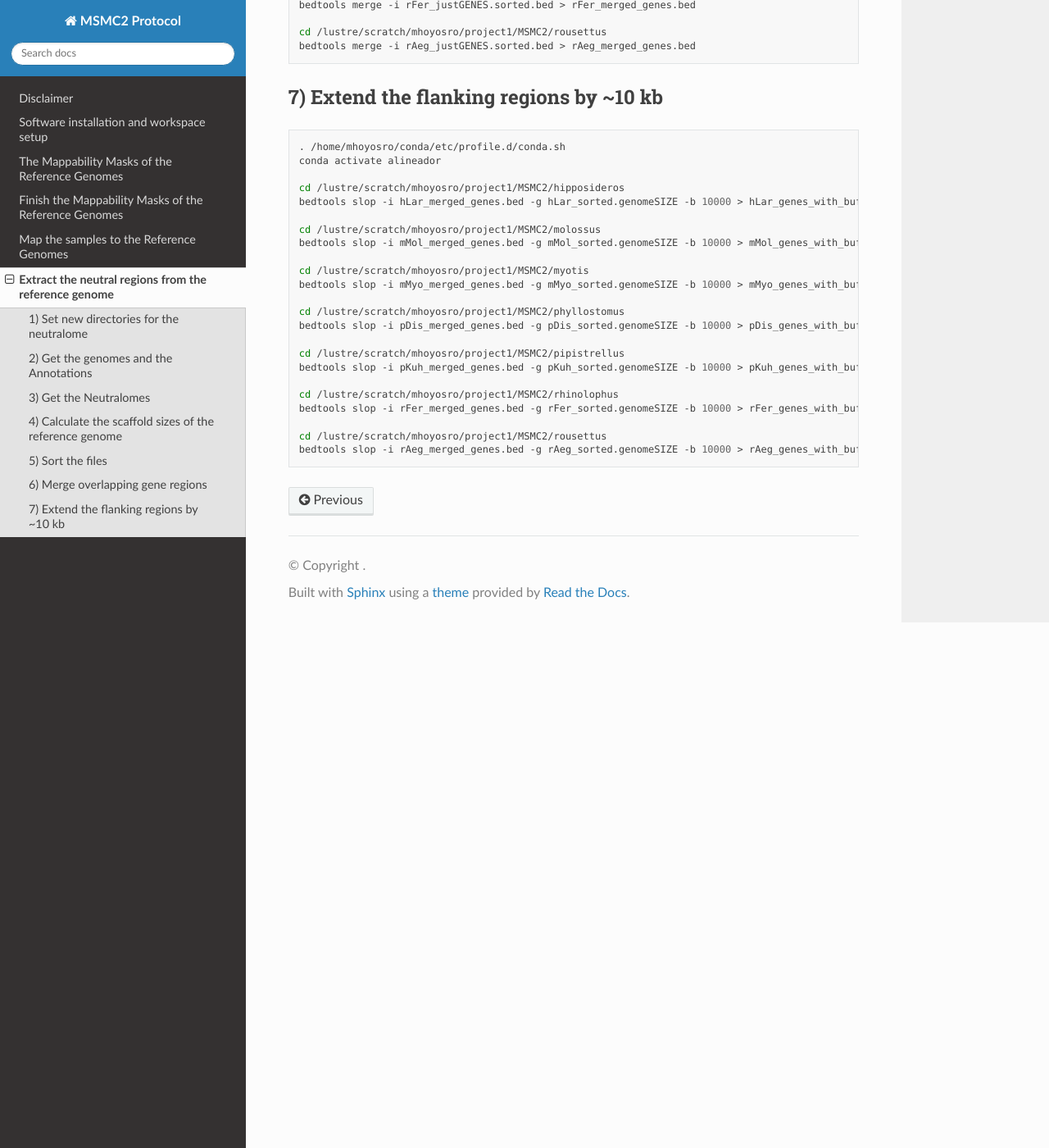
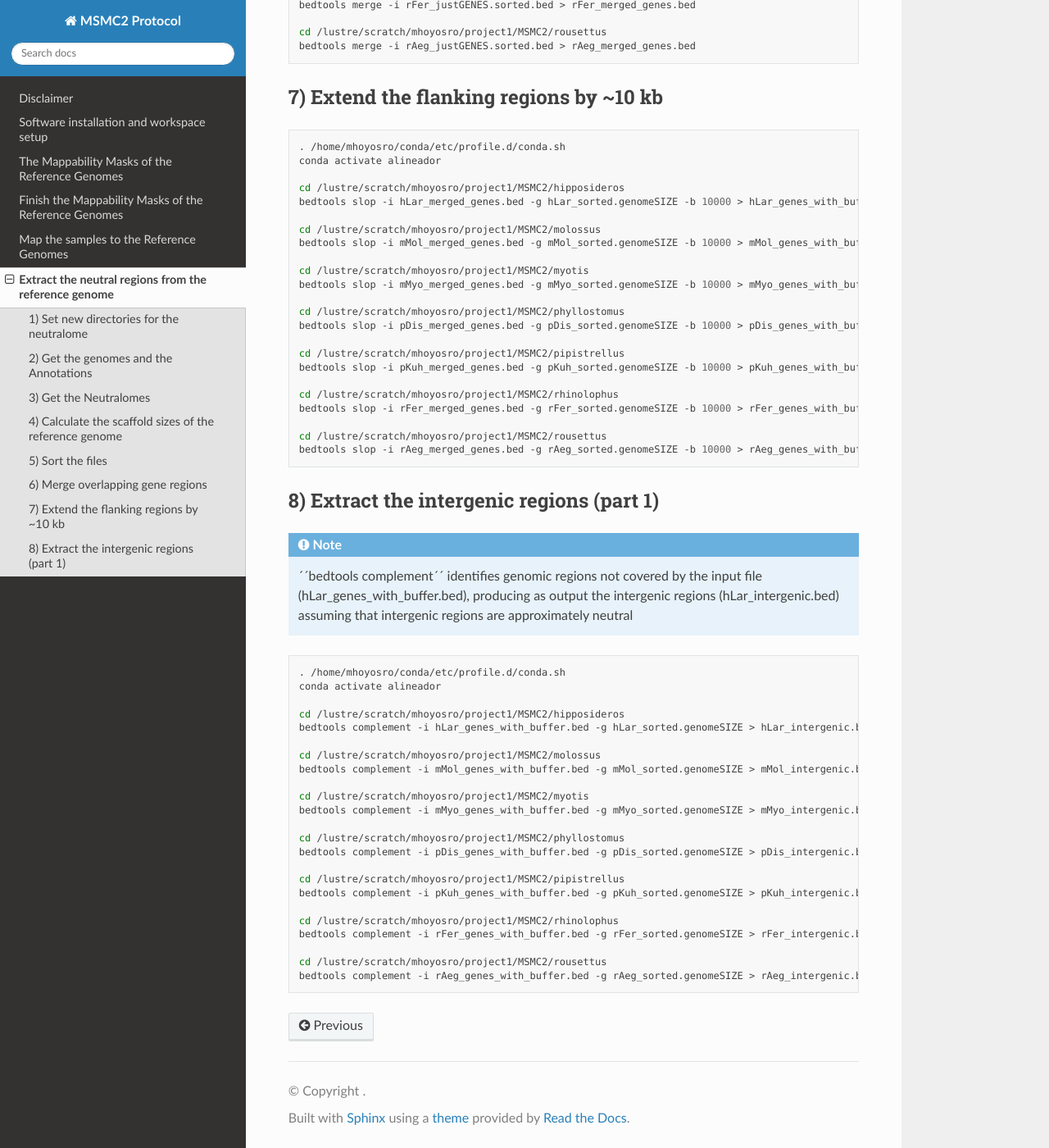
Before and after one commit to hoyosmanuel/MSMC2-Protocol, a Sphinx documentation site: the page built from docs/source/05_Data_Processing_4.rst, in a window 1280 px wide and 1400 px high, scrolled down 3440 px. Shown: the whole window at 82% size. Built offline with Sphinx 7.4.7 and the Read the Docs theme 3.1.0, drawn with Linux system fonts in a browser that asks for light colours.

Commit message:
Update 05_Data_Processing_4.rst

```diff
--- a/docs/source/05_Data_Processing_4.rst
+++ b/docs/source/05_Data_Processing_4.rst
@@ -171,7 +171,6 @@ Extract the neutral regions from the reference genome
 	bedtools merge -i rAeg_justGENES.sorted.bed > rAeg_merged_genes.bed
 
 
-
 7) Extend the flanking regions by ~10 kb
 -----------------------------------------
 
@@ -200,3 +199,37 @@ Extract the neutral regions from the reference genome
 
 	cd /lustre/scratch/mhoyosro/project1/MSMC2/rousettus
 	bedtools slop -i rAeg_merged_genes.bed -g rAeg_sorted.genomeSIZE -b 10000 > rAeg_genes_with_buffer.bed
+
+
+8) Extract the intergenic regions (part 1)
+-------------------------------------------
+
+.. note::
+ ´´bedtools complement´´ identifies genomic regions not covered by the input file (hLar_genes_with_buffer.bed), producing as output the intergenic regions (hLar_intergenic.bed) assuming that intergenic regions are approximately neutral
+
+
+.. code-block:: bash
+
+	. /home/mhoyosro/conda/etc/profile.d/conda.sh
+	conda activate alineador
+
+	cd /lustre/scratch/mhoyosro/project1/MSMC2/hipposideros
+	bedtools complement -i hLar_genes_with_buffer.bed -g hLar_sorted.genomeSIZE > hLar_intergenic.bed
+
+	cd /lustre/scratch/mhoyosro/project1/MSMC2/molossus
+	bedtools complement -i mMol_genes_with_buffer.bed -g mMol_sorted.genomeSIZE > mMol_intergenic.bed
+
+	cd /lustre/scratch/mhoyosro/project1/MSMC2/myotis
+	bedtools complement -i mMyo_genes_with_buffer.bed -g mMyo_sorted.genomeSIZE > mMyo_intergenic.bed
+
+	cd /lustre/scratch/mhoyosro/project1/MSMC2/phyllostomus
+	bedtools complement -i pDis_genes_with_buffer.bed -g pDis_sorted.genomeSIZE > pDis_intergenic.bed
+
+	cd /lustre/scratch/mhoyosro/project1/MSMC2/pipistrellus
+	bedtools complement -i pKuh_genes_with_buffer.bed -g pKuh_sorted.genomeSIZE > pKuh_intergenic.bed
+
+	cd /lustre/scratch/mhoyosro/project1/MSMC2/rhinolophus
+	bedtools complement -i rFer_genes_with_buffer.bed -g rFer_sorted.genomeSIZE > rFer_intergenic.bed
+
+	cd /lustre/scratch/mhoyosro/project1/MSMC2/rousettus
+	bedtools complement -i rAeg_genes_with_buffer.bed -g rAeg_sorted.genomeSIZE > rAeg_intergenic.bed
```
